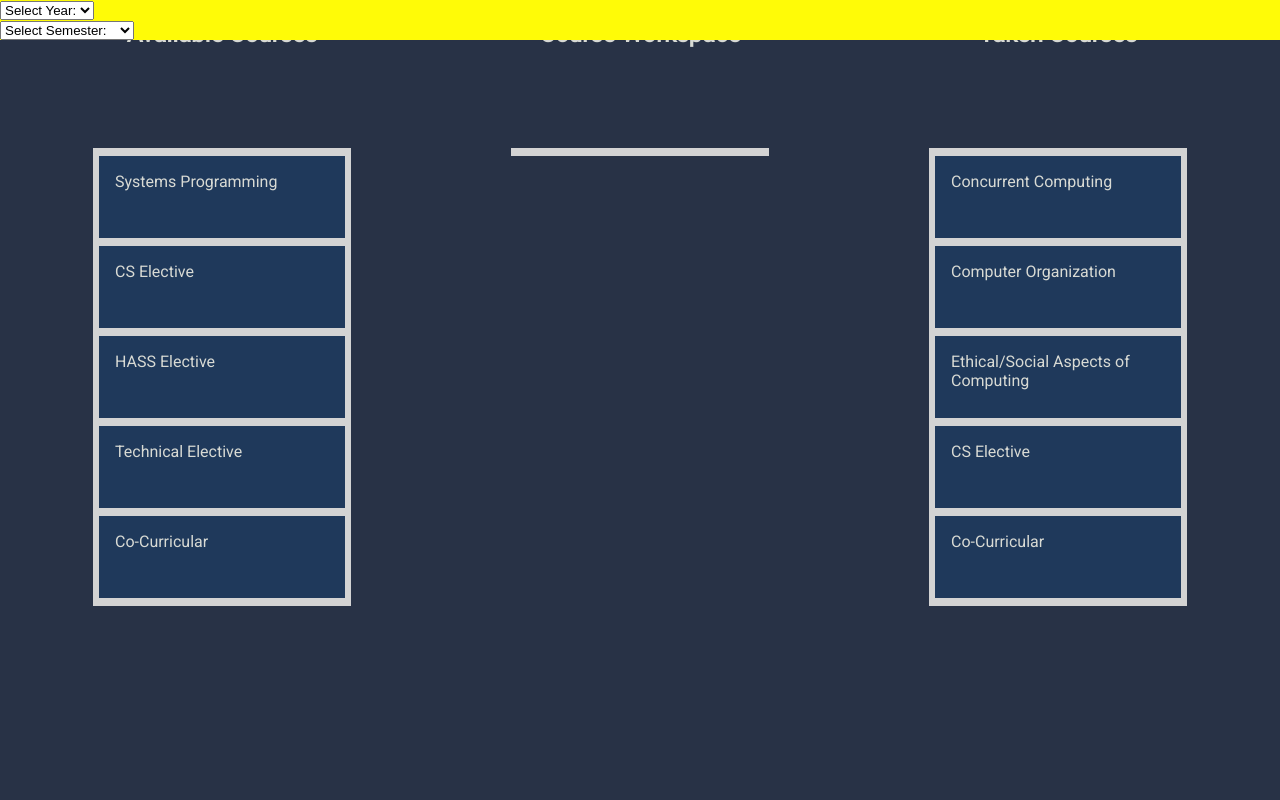
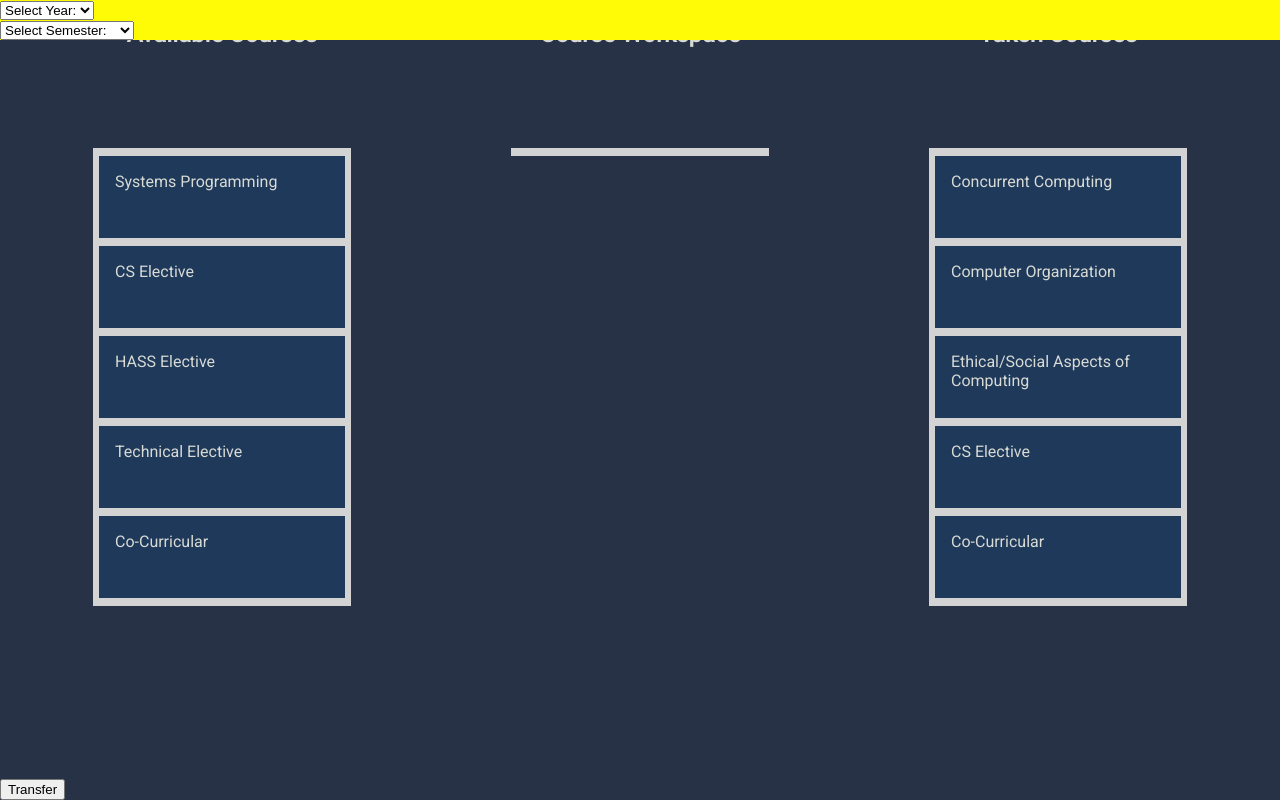
Before and after one commit to LounnAriik/CS3141-Team13, a React (Create React App) app in the folder Test3/: page / in a window 1280 px wide. Built offline with nearby package versions, Linux system fonts and the light colour scheme.

Commit message:
buildCourseByTransfer Frontend Cont. (Added Button)

```diff
--- a/Test3/src/App.css
+++ b/Test3/src/App.css
@@ -9,3 +9,9 @@
     width: 100%;
     border-style: 1px;
 }
+
+.transfer {
+    position: absolute;
+    left:    0;
+    bottom:   0;
+  }
--- a/Test3/src/App.js
+++ b/Test3/src/App.js
@@ -300,6 +300,11 @@ function App() {
       <DragDropContext
         onDragEnd={result => onDragEnd(result, columns, setColumns)}
       >
+
+        <div className="transfer">
+	          <button onClick={() => {buildCourseByTransfer()}}>Transfer</button>
+        </div>
+
         <div class="topnav">
           <a class="active" href="nothing"></a>
             <div class="custom-select">
```
